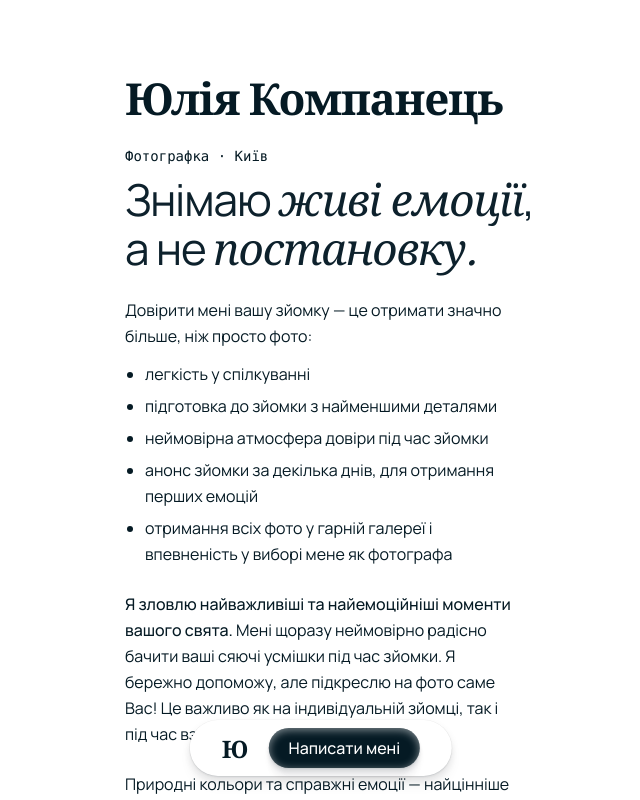
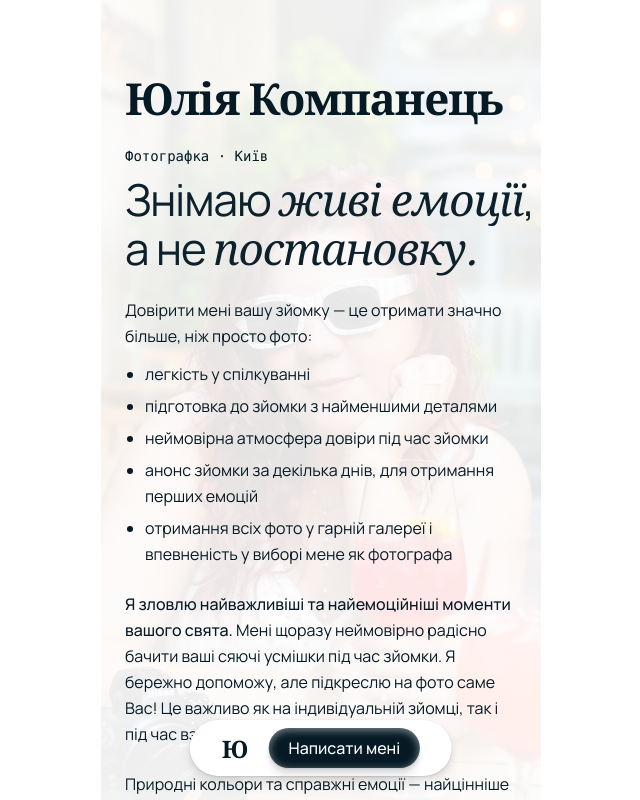
Before and after one commit to Neki4/Julia_website_white, a React (Vite) app: page / in a window 1280 px wide. Shown: the top 800 px of the page, without its empty margins (319-959 px from the left). Built offline with nearby package versions, Linux system fonts and the light colour scheme; a web font is replaced by a local one.

Commit message:
Add faint photographer portrait behind hero text
Semi-transparent background image in the intro block with a white
gradient veil so the copy stays fully readable.

Co-Authored-By: Claude Fable 5 <noreply@anthropic.com>

```diff
--- a/src/App.tsx
+++ b/src/App.tsx
@@ -16,7 +16,21 @@ function Hero() {
   const anim = inView ? 'animate-fade-in-up' : 'opacity-0'
 
   return (
-    <section ref={ref} className="mx-auto max-w-[440px] px-6 pt-12 md:pt-16">
+    <section
+      ref={ref}
+      className="relative mx-auto max-w-[440px] px-6 pt-12 md:pt-16 overflow-hidden"
+    >
+      {/* Faint portrait of the photographer behind the intro text */}
+      <div className="pointer-events-none absolute inset-0" aria-hidden="true">
+        <img
+          src="/hero-bg.jpg"
+          alt=""
+          className="w-full h-full object-cover object-top opacity-[0.16]"
+        />
+        <div className="absolute inset-0 bg-gradient-to-b from-white/55 via-white/30 to-white/80" />
+      </div>
+
+      <div className="relative z-10">
       <h1
         className={`font-accent text-[32px] md:text-[40px] lg:text-[44px] font-semibold text-[#051A24] tracking-tight mb-4 ${anim}`}
         style={{ animationDelay: '0.1s' }}
@@ -88,6 +102,7 @@ function Hero() {
           Дивитися роботи
         </Button>
       </div>
+      </div>
     </section>
   )
 }
```
Also changed, not shown: public/hero-bg.jpg (added).
